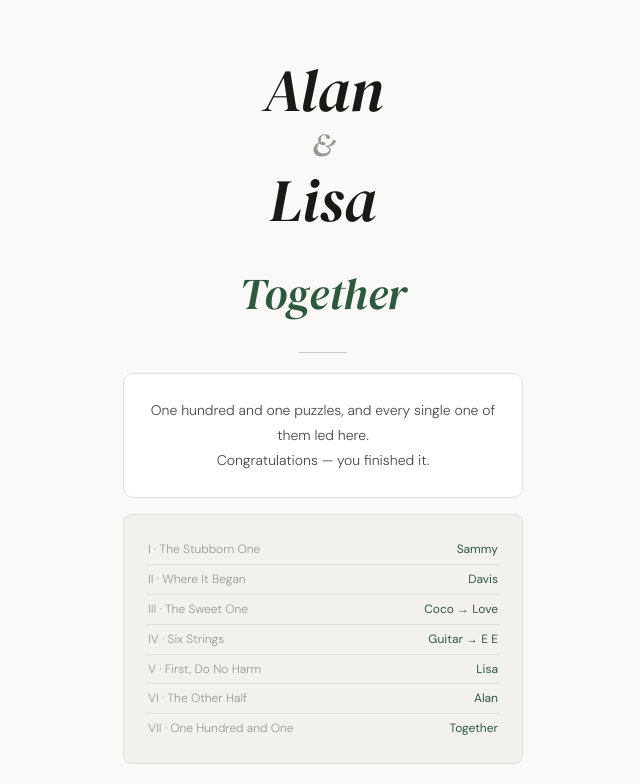
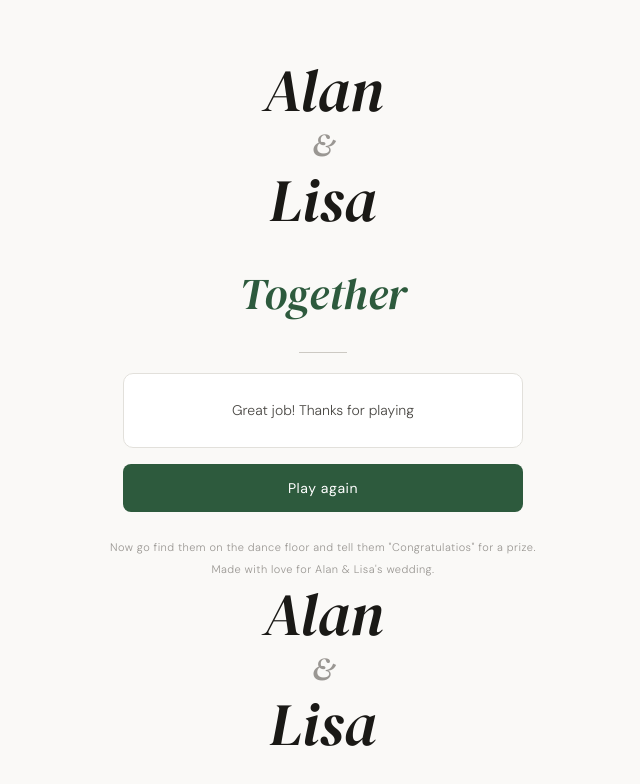
Before and after one commit to preoccupied-alan/weddinggame, a plain HTML site: page done.html in a window 1280 px wide. Shown: the top 784 px of the page, without its empty margins (317-957 px from the left). Drawn offline with Linux system fonts and the light colour scheme.

Commit message:
Update done.html with completion message
Added congratulatory message and play again button.

```diff
--- a/done.html
+++ b/done.html
@@ -1,3 +1,121 @@
+<!DOCTYPE html>
+<html lang="en">
+<head>
+<meta charset="UTF-8">
+<meta name="viewport" content="width=device-width, initial-scale=1.0, maximum-scale=1.0">
+<title>Together — Alan & Lisa</title>
+<link href="https://fonts.googleapis.com/css2?family=DM+Serif+Display:ital@0;1&family=DM+Sans:ital,opsz,wght@0,9..40,300;0,9..40,400;0,9..40,500;1,9..40,300&display=swap" rel="stylesheet">
+<style>
+:root {
+  --bg:#faf9f7; --bg2:#f3f1ee; --surface:#fff;
+  --ink:#1a1916; --ink2:#4a4844; --ink3:#9a9793;
+  --rule:#e2e0db; --rule2:#ccc9c3;
+  --accent:#2d5a3d; --accent2:#1e3d2a; --accent3:#e8f0ea; --accent4:#c8dace;
+  --serif:'DM Serif Display',serif; --sans:'DM Sans',sans-serif;
+}
+*{margin:0;padding:0;box-sizing:border-box;}
+body {
+  background:var(--bg); color:var(--ink);
+  font-family:var(--sans); font-weight:300;
+  min-height:100vh;
+  display:flex; flex-direction:column; align-items:center;
+  padding:56px 24px 80px;
+  -webkit-font-smoothing:antialiased;
+  text-align:center;
+}
+
+.names {
+  font-family:var(--serif); font-size:clamp(40px,11vw,60px);
+  color:var(--ink); font-style:italic; line-height:1.15;
+  margin-bottom:4px;
+  animation: up 0.8s ease both;
+}
+.amp {
+  font-family:var(--serif); font-size:clamp(22px,6vw,32px);
+  color:var(--ink3); font-style:italic;
+  display:block; margin:2px 0;
+}
+.word {
+  font-family:var(--serif); font-size:clamp(28px,8vw,44px);
+  color:var(--accent); font-style:italic;
+  margin:24px 0 8px;
+  animation: up 1s ease 0.2s both;
+}
+.rule-line { width:48px; height:1px; background:var(--rule2); margin:20px auto; }
+
+.card {
+  background:var(--surface); border:1px solid var(--rule);
+  border-radius:10px; padding:24px 22px;
+  width:100%; max-width:400px; margin-bottom:16px;
+  animation: up 1.1s ease 0.3s both;
+}
+.card-text {
+  font-family:var(--sans); font-size:14px; font-weight:300;
+  color:var(--ink2); line-height:1.8;
+}
+
+.log {
+  width:100%; max-width:400px;
+  background:var(--bg2); border:1px solid var(--rule);
+  border-radius:8px; padding:20px 22px;
+  text-align:left; margin-bottom:24px;
+  animation: up 1.2s ease 0.4s both;
+}
+.log-row {
+  display:flex; justify-content:space-between;
+  font-family:var(--sans); font-size:12px;
+  color:var(--ink3); line-height:2.4;
+  border-bottom:1px solid var(--rule);
+  padding:0 2px;
+}
+.log-row:last-child { border-bottom:none; }
+.log-row span { color:var(--accent); font-weight:400; }
+
+.btn {
+  display:block; width:100%; max-width:400px;
+  background:var(--accent); color:#fff;
+  font-family:var(--sans); font-size:14px; font-weight:400;
+  letter-spacing:0.04em; padding:15px;
+  border:none; border-radius:8px; cursor:pointer;
+  text-decoration:none; text-align:center;
+  -webkit-tap-highlight-color:transparent;
+  animation: up 1.3s ease 0.5s both;
+}
+.btn:active { background:var(--accent2); }
+
+.fine {
+  font-family:var(--sans); font-size:11px; font-weight:300;
+  color:var(--ink3); margin-top:24px; line-height:2;
+  letter-spacing:0.04em;
+  animation: up 1.4s ease 0.6s both;
+}
+
+@keyframes up { from{opacity:0;transform:translateY(10px)} to{opacity:1;transform:none} }
+</style>
+</head>
+<body>
+
+<div class="names">Alan<span class="amp">&amp;</span>Lisa</div>
+<div class="word">Together</div>
+<div class="rule-line"></div>
+
+<div class="card">
+  <div class="card-text">
+    Great job! Thanks for playing
+  </div>
+</div>
+
+
+
+<a class="btn" href="index.html">Play again</a>
+
+<div class="fine">
+  Now go find them on the dance floor and tell them "Congratulatios" for a prize.<br>
+  Made with love for Alan &amp; Lisa's wedding.
+</div>
+
+</body>
+</html>
 <!DOCTYPE html>
 <html lang="en">
 <head>
```
